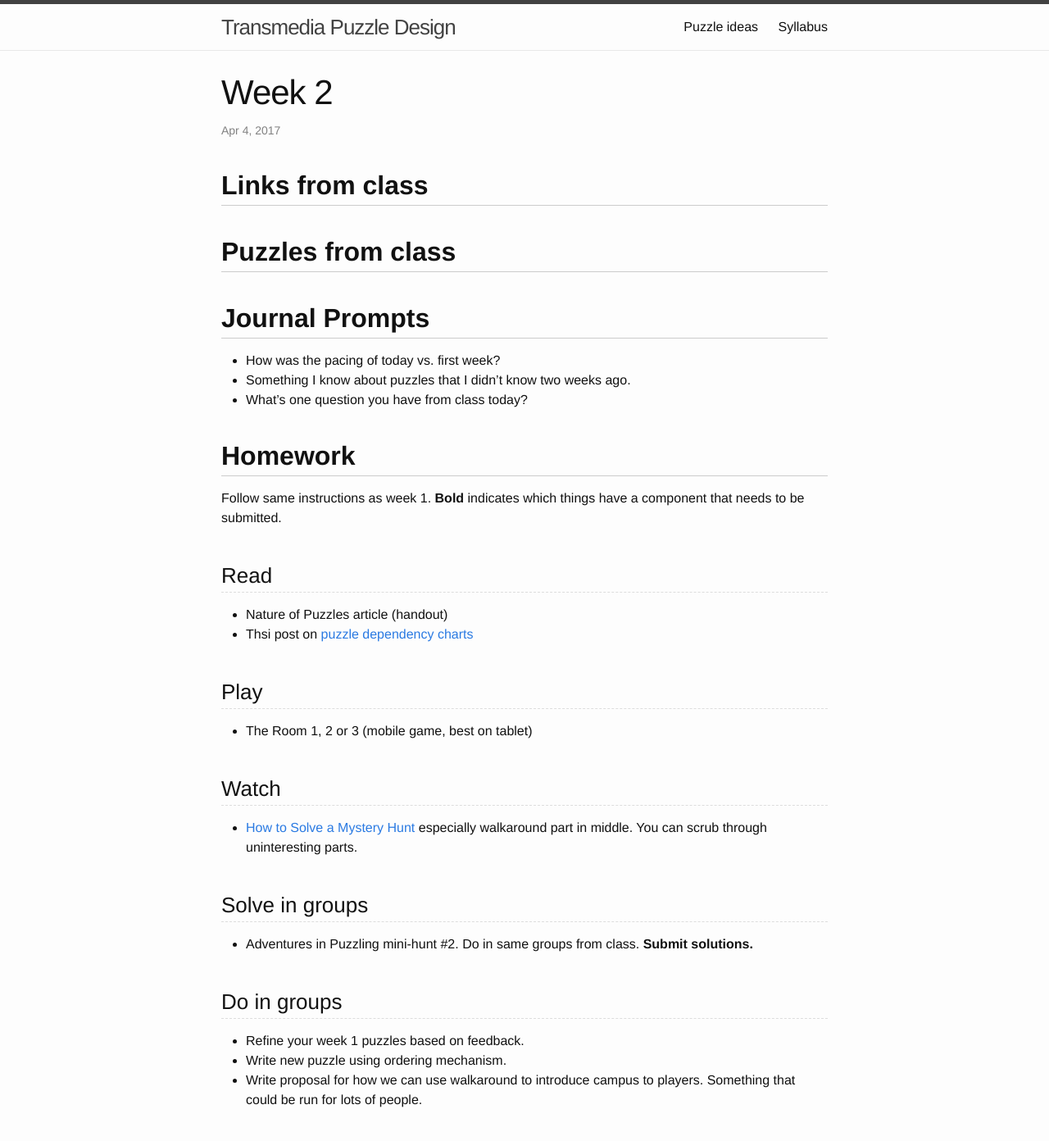
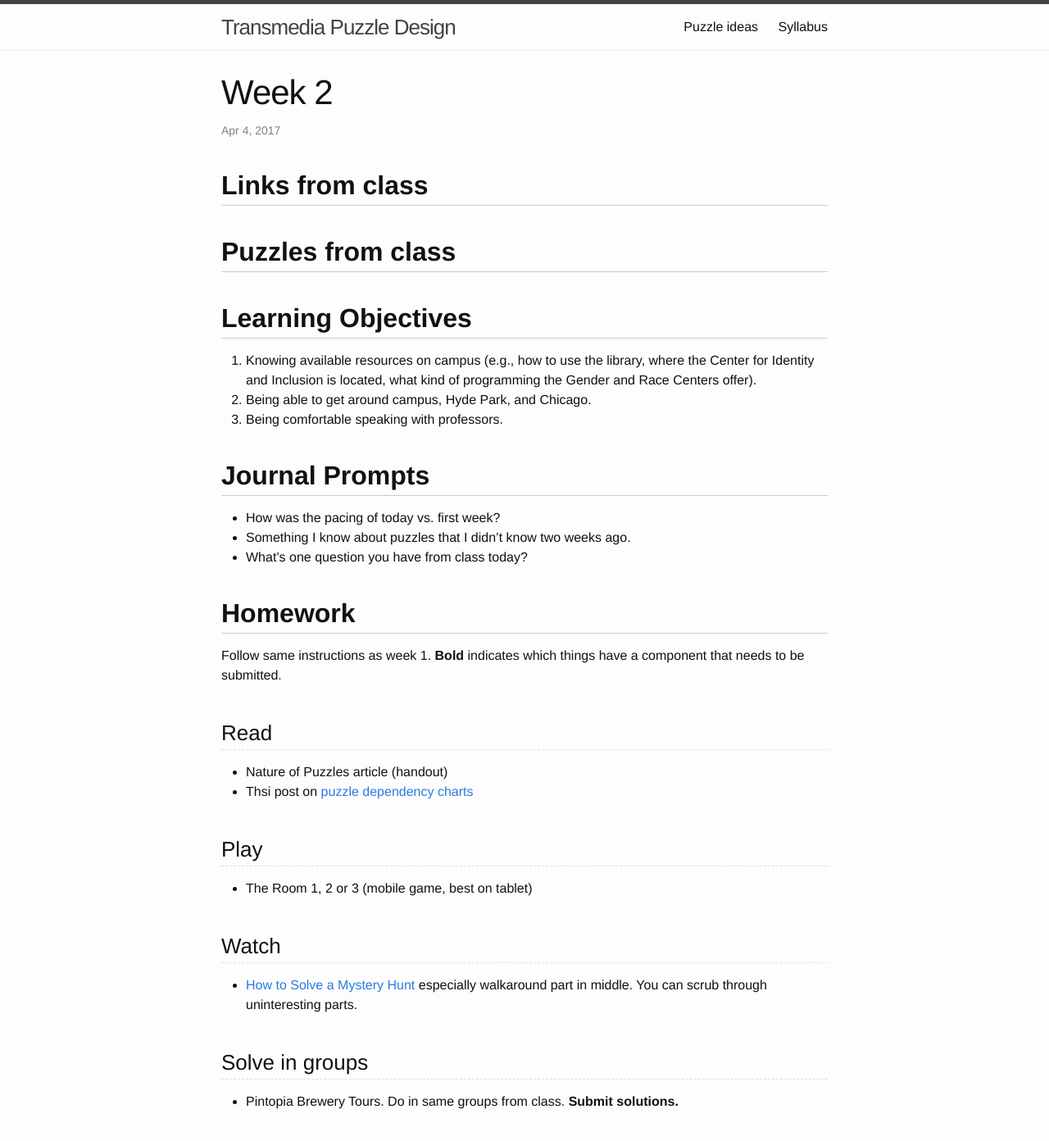
Before and after one commit to transmedia-puzzles/transmedia-puzzles.github.io, a Jekyll site: the page built from _posts/2017-04-03-2.md, in a window 1280 px wide and 1400 px high. Shown: the top 1392 px of the window at 82% size. Built offline with Jekyll 4.4.1, drawn with Linux system fonts in a browser that asks for light colours; some of the changed text lies outside the part shown.

Commit message:
LOs and new puzzle to solve

```diff
--- a/_posts/2017-04-03-2.md
+++ b/_posts/2017-04-03-2.md
@@ -8,6 +8,12 @@ categories: class
 ## Links from class
 
 ## Puzzles from class
+
+## Learning Objectives
+
+1. Knowing available resources on campus (e.g., how to use the library, where the Center for Identity and Inclusion is located, what kind of programming the Gender and Race Centers offer).
+2. Being able to get around campus, Hyde Park, and Chicago.
+3. Being comfortable speaking with professors.
 
 ## Journal Prompts
 
@@ -34,10 +40,10 @@ Follow same instructions as week 1. **Bold** indicates which things have a compo
 
 ### Solve in groups
 
-* Adventures in Puzzling mini-hunt #2. Do in same groups from class. **Submit solutions.**
+* Pintopia Brewery Tours. Do in same groups from class. **Submit solutions.**
 
 ### Do in groups
 
 * Refine your week 1 puzzles based on feedback.
 * Write new puzzle using ordering mechanism.
-* Write proposal for how we can use walkaround to introduce campus to players. Something that could be run for lots of people.
+* Write proposal for how we can use walkaround to introduce campus to players. Something that could be run for lots of people. Consider Learning Objectives posted above.
```
